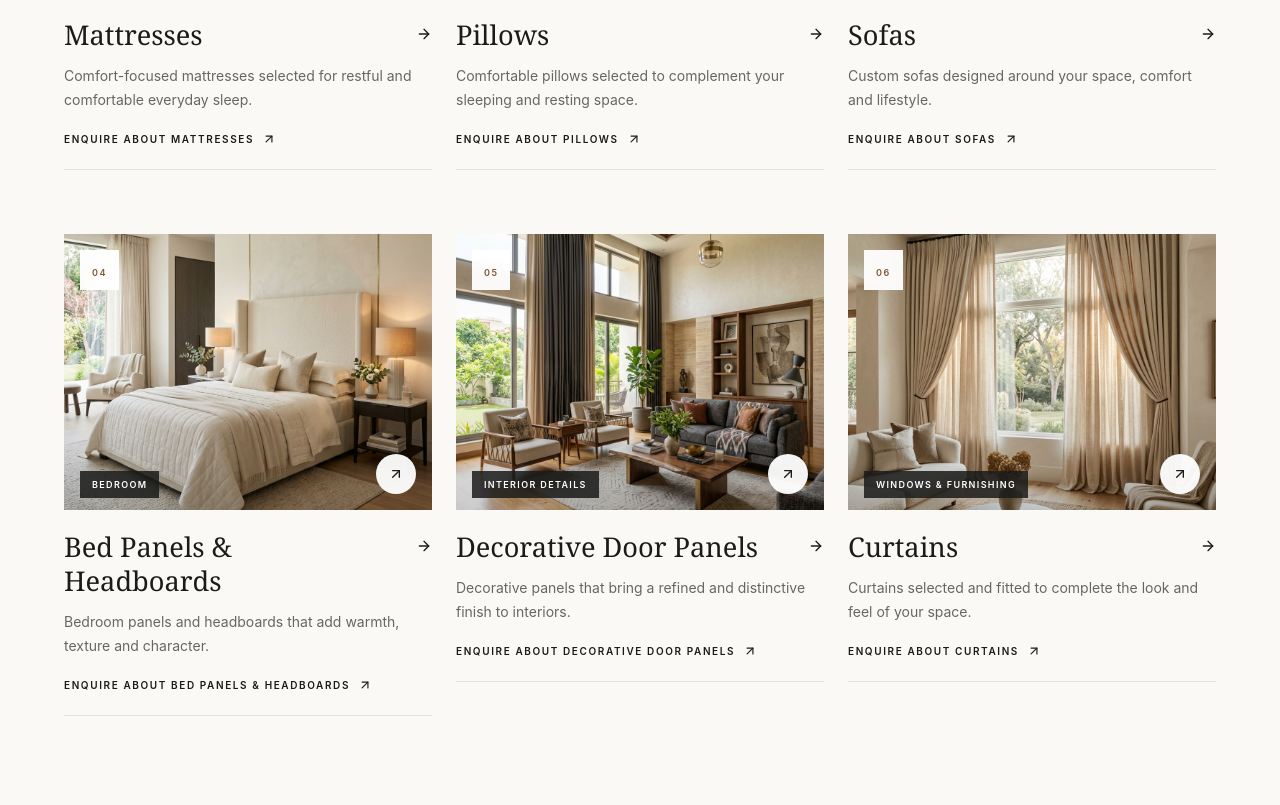
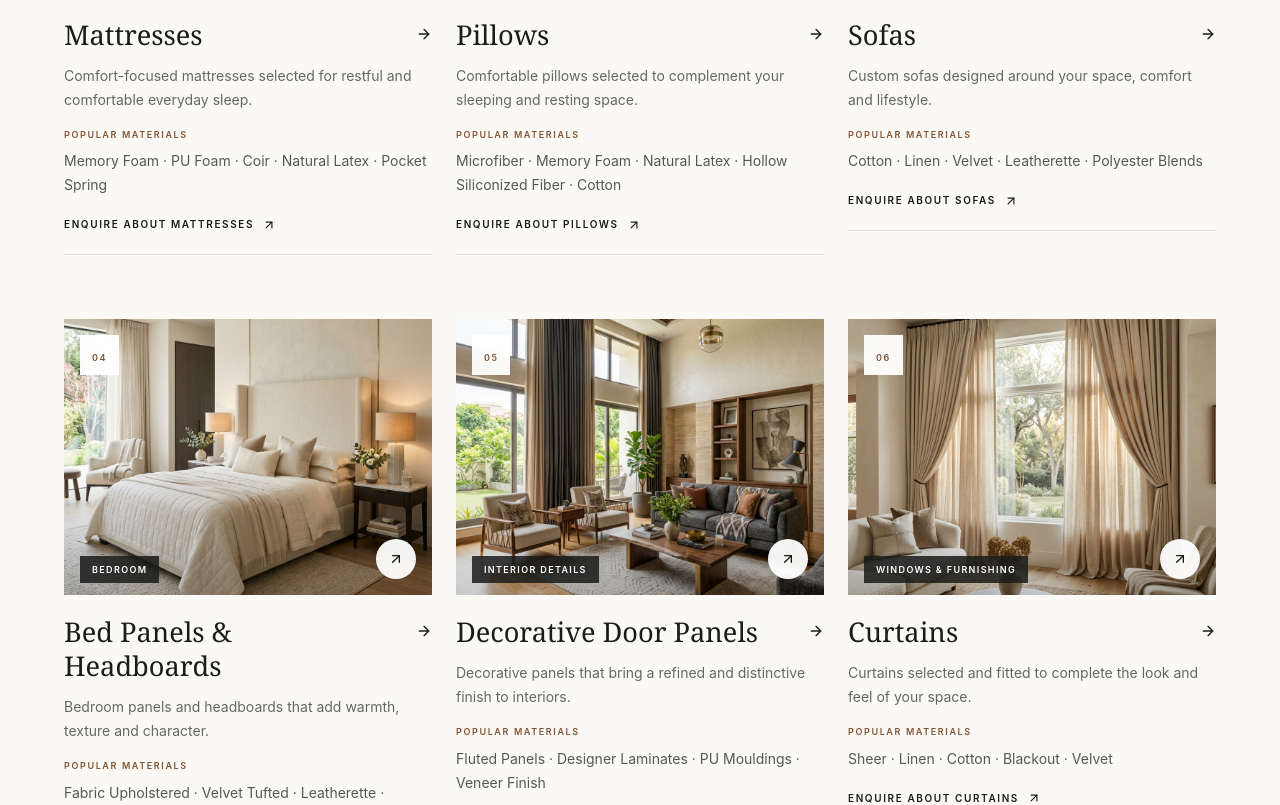
Before and after one commit to thiteswapnil1212-hue/INTERIOR-STORES-WEB, a Next.js app: page /products in a window 1280 px wide. Shown: the part 1283-2088 px from the top of the page. Built offline with nearby package versions, Linux system fonts and the light colour scheme.

Commit message:
Patch 25: add popular materials list to each product card

```diff
--- a/src/app/products/page.tsx
+++ b/src/app/products/page.tsx
@@ -47,6 +47,7 @@ const products = [
       "Comfort-focused mattresses selected for restful and comfortable everyday sleep.",
     image: "/images/home/featured-beds.jpg",
     alt: "Mattress and bedroom furnishing by Mauli Interior",
+    materials: ["Memory Foam", "PU Foam", "Coir", "Natural Latex", "Pocket Spring"],
   },
   {
     number: "02",
@@ -56,6 +57,7 @@ const products = [
       "Comfortable pillows selected to complement your sleeping and resting space.",
     image: "/images/home/featured-beds.jpg",
     alt: "Pillows and bedroom furnishing by Mauli Interior",
+    materials: ["Microfiber", "Memory Foam", "Natural Latex", "Hollow Siliconized Fiber", "Cotton"],
   },
   {
     number: "03",
@@ -65,6 +67,7 @@ const products = [
       "Custom sofas designed around your space, comfort and lifestyle.",
     image: "/images/sofas/sofa-hero.jpg",
     alt: "Custom sofa by Mauli Interior",
+    materials: ["Cotton", "Linen", "Velvet", "Leatherette", "Polyester Blends"],
   },
   {
     number: "04",
@@ -74,6 +77,7 @@ const products = [
       "Bedroom panels and headboards that add warmth, texture and character.",
     image: "/images/home/featured-beds.jpg",
     alt: "Bed panels and headboards by Mauli Interior",
+    materials: ["Fabric Upholstered", "Velvet Tufted", "Leatherette", "Wooden Panels"],
   },
   {
     number: "05",
@@ -83,6 +87,7 @@ const products = [
       "Decorative panels that bring a refined and distinctive finish to interiors.",
     image: "/images/home/hero.jpg",
     alt: "Interior furnishing and decorative panels by Mauli Interior",
+    materials: ["Fluted Panels", "Designer Laminates", "PU Mouldings", "Veneer Finish"],
   },
   {
     number: "06",
@@ -92,6 +97,7 @@ const products = [
       "Curtains selected and fitted to complete the look and feel of your space.",
     image: "/images/home/featured-curtains.jpg",
     alt: "Curtains by Mauli Interior",
+    materials: ["Sheer", "Linen", "Cotton", "Blackout", "Velvet"],
   },
 ];
 
@@ -288,6 +294,15 @@ export default function ProductsPage() {
                   {product.description}
                 </p>
 
+                <div className="mt-4">
+                  <p className="text-[9px] font-semibold uppercase tracking-[0.18em] text-[#805533]">
+                    Popular materials
+                  </p>
+                  <p className="mt-2 text-sm leading-6 text-[#555856]">
+                    {product.materials.join(" · ")}
+                  </p>
+                </div>
+
                 <Link
                   href={`/contact?product=${encodeURIComponent(product.title)}`}
                   className="mt-5 inline-flex items-center gap-2 text-[10px] font-semibold uppercase tracking-[0.16em] text-[#1b1c1a] transition-colors duration-300 hover:text-[#805533] focus-visible:outline-none focus-visible:ring-2 focus-visible:ring-[#805533] focus-visible:ring-offset-2"
```
